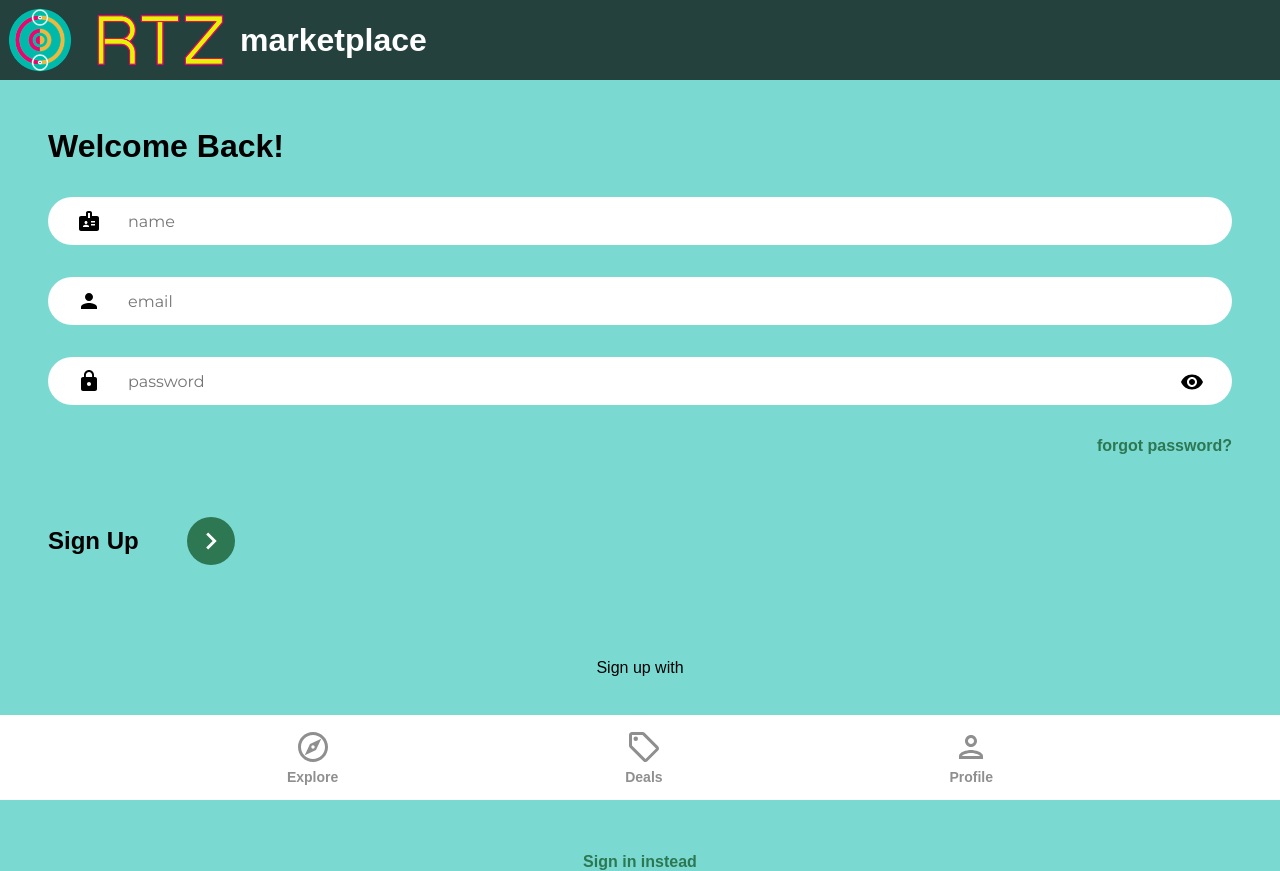
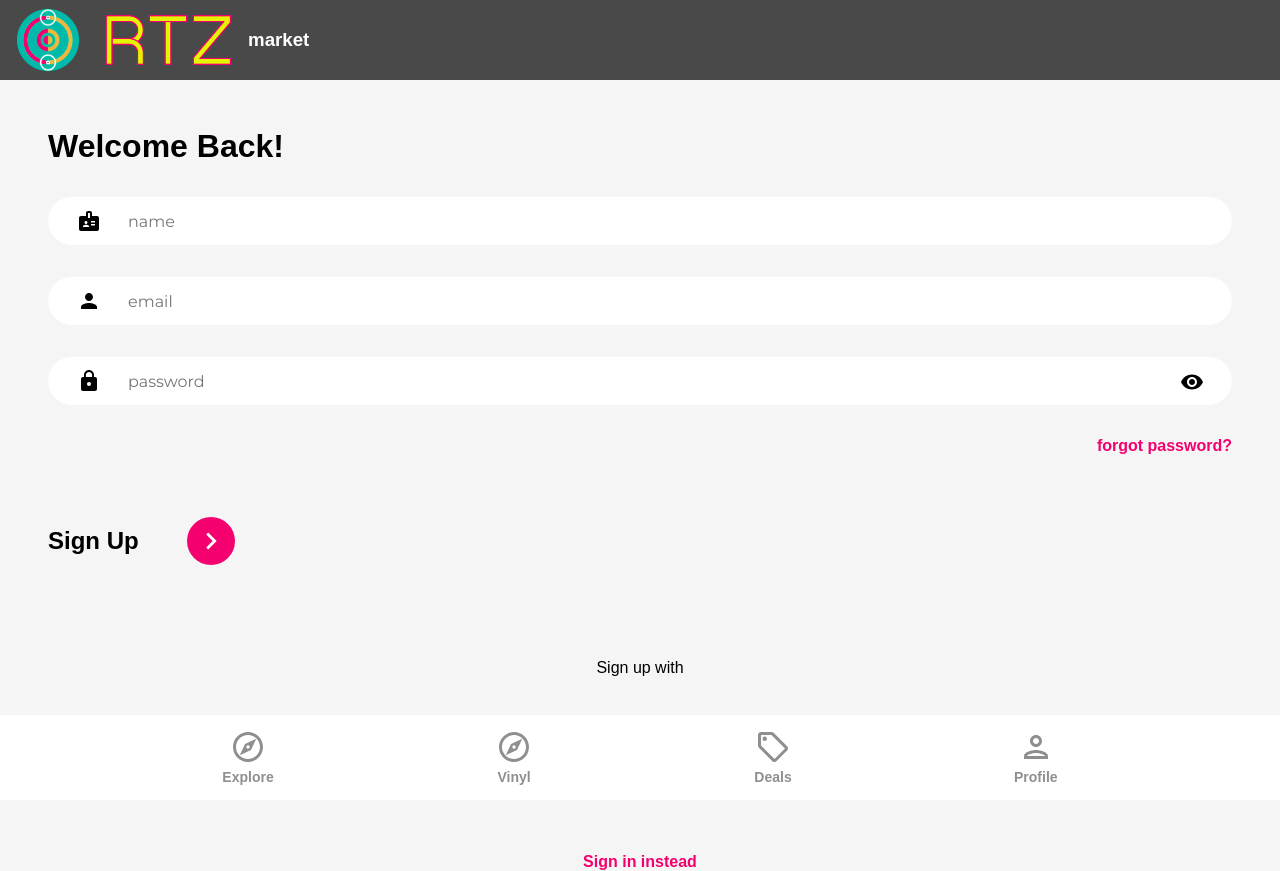
Before and after one commit to billycwong19/rtz-app, a React (Create React App) app: page /sign-up in a window 1280 px wide. Built offline with nearby package versions, Linux system fonts and the light colour scheme.

Commit message:
updated theme of app

```diff
--- a/src/components/Header.js
+++ b/src/components/Header.js
@@ -9,7 +9,7 @@ const Header = () => {
         <StyledHeader>
             <img src={logo} alt='logo' height={'64px'}/>
             <img src={textLogo} alt='logo' height={'64px'}/>
-            <p className="pageHeader">marketplace</p>
+            <h3>market</h3>
         </StyledHeader>
     </>
   )
--- a/src/components/Header.style.js
+++ b/src/components/Header.style.js
@@ -5,14 +5,14 @@ export const StyledHeader = styled.header`
     align-items: center;
     flex-wrap: wrap;
     background-color: rgb(0, 0, 0, 0.7);
-    padding: .5rem 0;
+    padding: .5rem .5rem;
 
     img {
         margin: 0 1em 0 .5em;
     }
-    p {
+    h3 {
         margin: 0;
         padding: 0;
-        color: #fff
+        color: #fff;
     }
 `
--- a/src/components/Navbar.js
+++ b/src/components/Navbar.js
@@ -31,6 +31,17 @@ const Navbar = () => {
                 </li>
                 <li
                 className='navbarListItem'
+                onClick={() => navigate('/category/vinyl')}
+                >
+                    <ExploreIcon
+                    fill={pathMatchRoute('/category/vinyl') ? '#2c2c2c' : '#8f8f8f'} width='36px'
+                    height='36px'
+                    />
+                    <p
+                    className={pathMatchRoute('/category/vinyl') ? 'navbarListItemNameActive' : 'navbarListItemName'}>Vinyl</p>
+                </li>
+                <li
+                className='navbarListItem'
                 onClick={() => navigate('/deals')}
                 >
                     <OfferIcon
--- a/src/index.css
+++ b/src/index.css
@@ -9,7 +9,7 @@ html::-webkit-scrollbar {
 
 body {
   font-family: Arial, Helvetica, sans-serif;
-  background-color: #00b9a985;
+  background-color: whitesmoke;
   margin: 0;
   box-sizing: border-box;
   height: 100vh;
@@ -28,7 +28,7 @@ button {
 
 .babyLink:hover {
    text-decoration: underline;
-   color: #2d7752;
+   color: #F4006F;
 }
 
 .input,
@@ -65,7 +65,7 @@ button {
 
 .primaryButton {
   cursor: pointer;
-  background: #2d7752;;
+  background: #F4006F;
   border-radius: 1rem;
   padding: 0.85rem 2rem;
   color: #ffffff;
@@ -127,7 +127,7 @@ button {
   width: 64px;
   height: 64px;
   border: 8px solid;
-  border-color: #2d7752 transparent #2d7752 transparent;
+  border-color: #F4006F transparent #F4006F transparent;
   border-radius: 50%;
   animation: spin 1.2s linear infinite;
 }
@@ -221,7 +221,7 @@ button {
 
 .forgotPasswordLink {
   cursor: pointer;
-  color: #2d7752;;
+  color: #F4006F;
   font-weight: 600;
   text-align: right;
 }
@@ -261,7 +261,7 @@ button {
   align-items: center;
   width: 3rem;
   height: 3rem;
-  background-color: #2d7752;;
+  background-color: #F4006F;
   border-radius: 50%;
 }
 @media (min-width: 1024px) {
@@ -298,7 +298,7 @@ button {
 
 .registerLink {
   margin-top: 4rem;
-  color: #2d7752;;
+  color: #F4006F;
   font-weight: 600;
   text-align: center;
   margin-bottom: 3rem;
@@ -546,7 +546,7 @@ button {
 
 .listingType {
   padding: 0.25rem 0.5rem;
-  background-color: #2d7752;;
+  background-color: #F4006F;
   color: #ffffff;
   border-radius: 2rem;
   display: inline;
@@ -647,7 +647,7 @@ button {
   font-size: 1rem;
   font-weight: 600;
   color: #ffffff;
-  background-color: #2d7752;;
+  background-color: #F4006F;
   padding: 0.25rem 0.75rem;
   border-radius: 1rem;
 }
@@ -665,7 +665,7 @@ button {
 .changePersonalDetails {
   cursor: pointer;
   font-weight: 600;
-  color: #2d7752;;
+  color: #F4006F;
 }
 
 .profileCard {
@@ -760,7 +760,7 @@ button {
   align-items: center;
 }
 .formButtonActive {
-  background-color: #2d7752;;
+  background-color: #F4006F;
   color: #ffffff;
 }
 
@@ -815,7 +815,7 @@ button {
   width: 100%;
 }
 .formInputFile::-webkit-file-upload-button {
-  background-color: #2d7752;;
+  background-color:#F4006F;
   border: none;
   color: #ffffff;
   font-weight: 600;
--- a/src/pages/Category.js
+++ b/src/pages/Category.js
@@ -5,6 +5,10 @@ import { db } from '../firebase.config'
 import { toast } from 'react-toastify'
 import Spinner from '../components/Spinner'
 import ListingItem from '../components/ListingItem'
+import cd from '../assets/png/cd.png'
+import tape from '../assets/png/tape.png'
+import vinyl from '../assets/png/vinyl.png'
+import { StyledImg, StyledCategoryHeader } from './Category.style'
 
 
 const Category = () => {
@@ -89,7 +93,12 @@ const Category = () => {
 
     return (
         <div className='category'>
-            <header>
+            <StyledCategoryHeader>
+                <StyledImg src={ params.categoryName === 'vinyl' ?
+                    vinyl :
+                    params.categoryName === 'cd' ?
+                    cd :
+                    tape } />
                 <p className='pageHeader'>
                     { params.categoryName === 'vinyl' ?
                     'Vinyl for sale' :
@@ -97,7 +106,7 @@ const Category = () => {
                     `CD's for sale` :
                     'Tapes for sale' }
                 </p>
-            </header>
+            </StyledCategoryHeader>
             { loading ? <Spinner /> : listings && listings.length > 0 ? (<>
                 <main className='categoryListings'>
                     {listings.map(listing => (
--- /dev/null
+++ b/src/pages/Category.style.js
@@ -0,0 +1,10 @@
+import styled from "styled-components";
+
+export const StyledImg = styled.img`
+    height: 100px;
+    margin-right: 1rem;
+`
+export const StyledCategoryHeader = styled.header`
+    display: flex;
+    margin-bottom: 1rem;
+`
```
